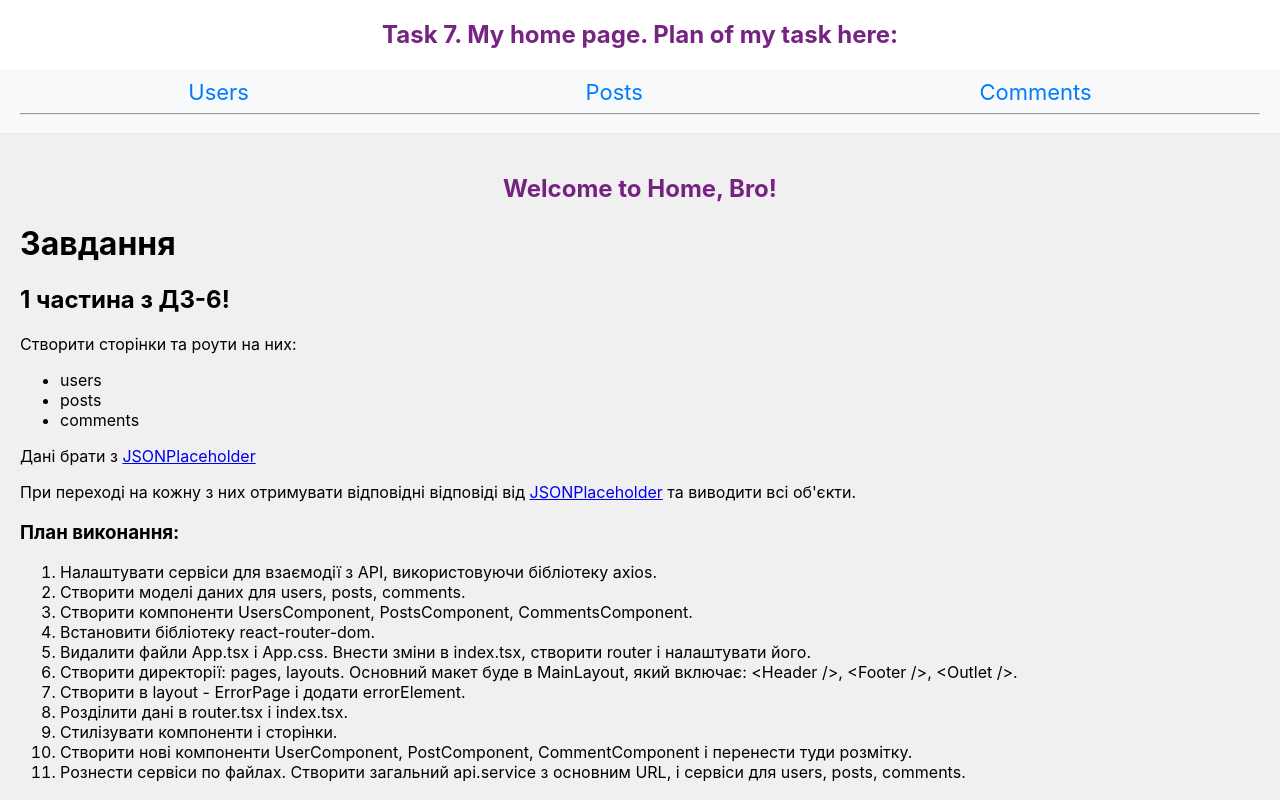
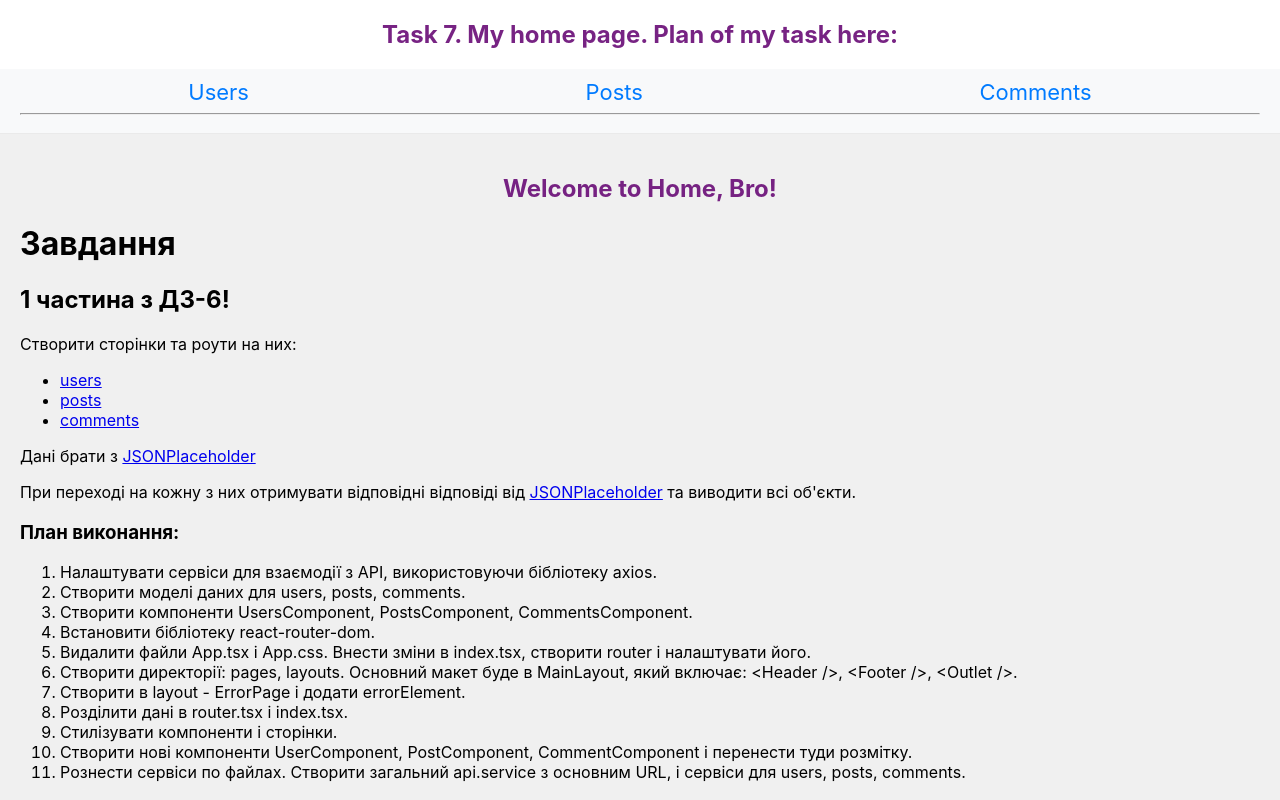
Before and after one commit to DenisOsetrov/react-jan-2024, a React (Create React App) app: page / in a window 1280 px wide. Shown: the top 800 px of the page. Built offline with nearby package versions, Linux system fonts and the light colour scheme.

Commit message:
hw-7 router: 3-page finish

```diff
--- a/src/components/Comments/CommentsComponent.tsx
+++ b/src/components/Comments/CommentsComponent.tsx
@@ -4,14 +4,15 @@ import CommentComponent from "./CommentComponent";
 
 interface IProps {
     comments: ICommentModel[];
+    postId?: string;
 }
 
-const CommentsComponent: FC<IProps> = ({comments}) => {
+const CommentsComponent: FC<IProps> = ({comments,postId}) => {
 
 
     return (
         <div>
-            <h2>Comments</h2>
+            <h2>Comments {postId ? `for user ${postId}` : 'for all users'}:</h2>
             <ul>
                 {comments.map(comment => (
                     <CommentComponent key={comment.id} comment={comment}/>
--- a/src/components/Home/HomeComponent.tsx
+++ b/src/components/Home/HomeComponent.tsx
@@ -1,4 +1,5 @@
 import React from 'react';
+import {Link} from "react-router-dom";
 
 const HomeComponent = () => {
     return (
@@ -8,9 +9,9 @@ const HomeComponent = () => {
             <h2>1 частина з ДЗ-6!</h2>
             <p>Створити сторінки та роути на них:</p>
             <ul>
-                <li>users</li>
-                <li>posts</li>
-                <li>comments</li>
+                <li><Link to="/users">users</Link></li>
+                <li><Link to="/posts">posts</Link></li>
+                <li><Link to="/comments">comments</Link></li>
             </ul>
             <p>Дані брати з <a href="https://jsonplaceholder.typicode.com" target="_blank"
                                rel="noopener noreferrer">JSONPlaceholder</a></p>
--- a/src/components/Posts/PostsComponent.tsx
+++ b/src/components/Posts/PostsComponent.tsx
@@ -4,14 +4,15 @@ import PostComponent from "./PostComponent";
 
 interface IProps {
     posts: IPostModel[];
+    userId?: string;
 }
 
-const PostsComponent: FC<IProps> = ({posts}) => {
+const PostsComponent: FC<IProps> = ({posts, userId}) => {
 
 
     return (
         <div>
-            <h2>Posts</h2>
+            <h2>Posts {userId? `for user ${userId}` : 'for all users'}:</h2>
             <ul>
                 {posts.map(post => (
                     <PostComponent key={post.id} post={post}/>
--- a/src/pages/CommentsPage.tsx
+++ b/src/pages/CommentsPage.tsx
@@ -27,7 +27,7 @@ const CommentsPage: FC = () => {
     return (
         <div>
             {/* Передаємо коментарі у компонент CommentsComponent для відображення */}
-            <CommentsComponent comments={comments} />
+            <CommentsComponent comments={comments} postId={id}/>
         </div>
     );
 };
--- a/src/pages/PostsPage.tsx
+++ b/src/pages/PostsPage.tsx
@@ -24,7 +24,7 @@ const PostsPage: FC = () => {
 
     return (
         <div>
-            <PostsComponent posts={posts} />
+            <PostsComponent posts={posts} userId={id}/>
         </div>
     );
 };
```
